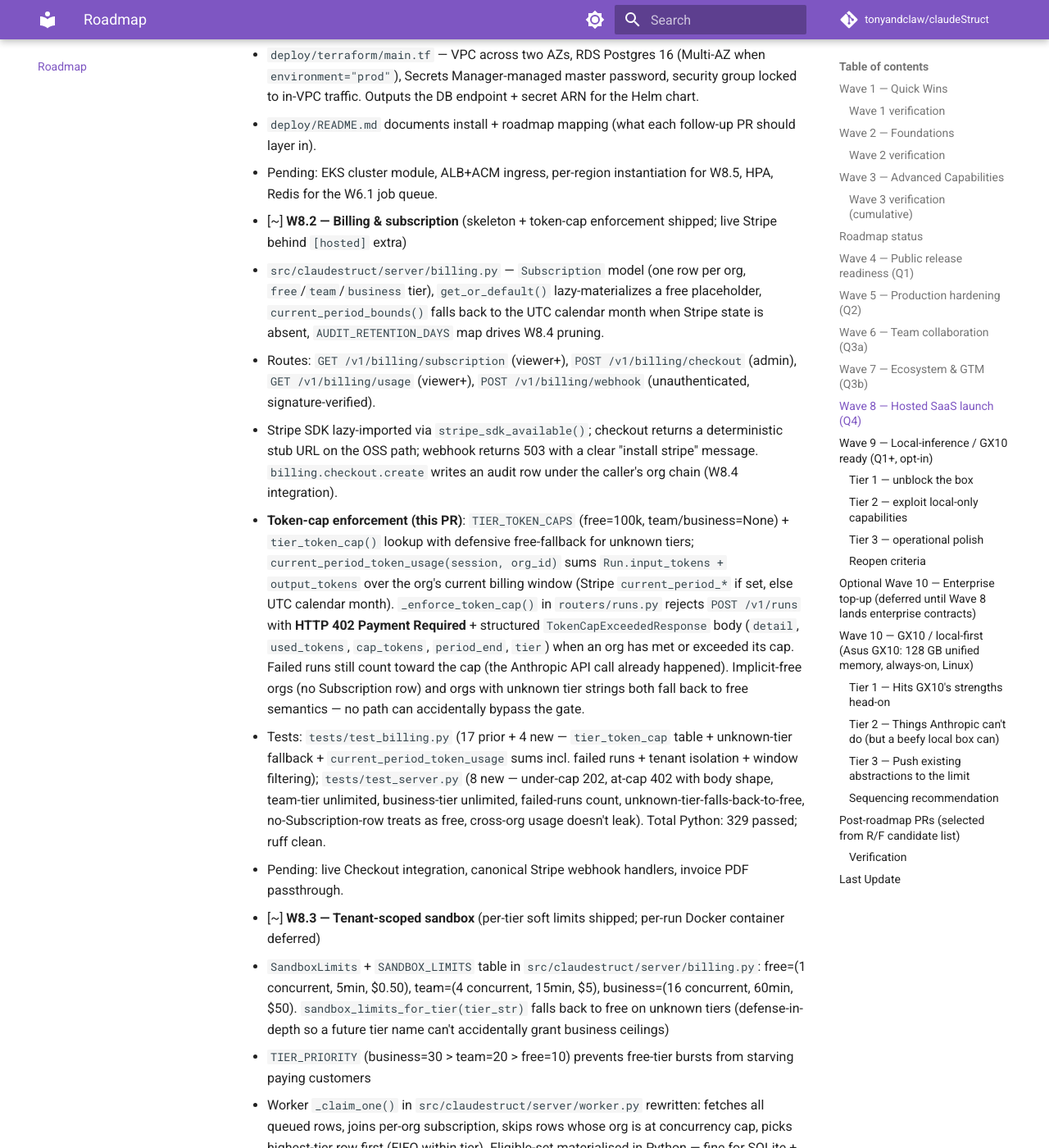
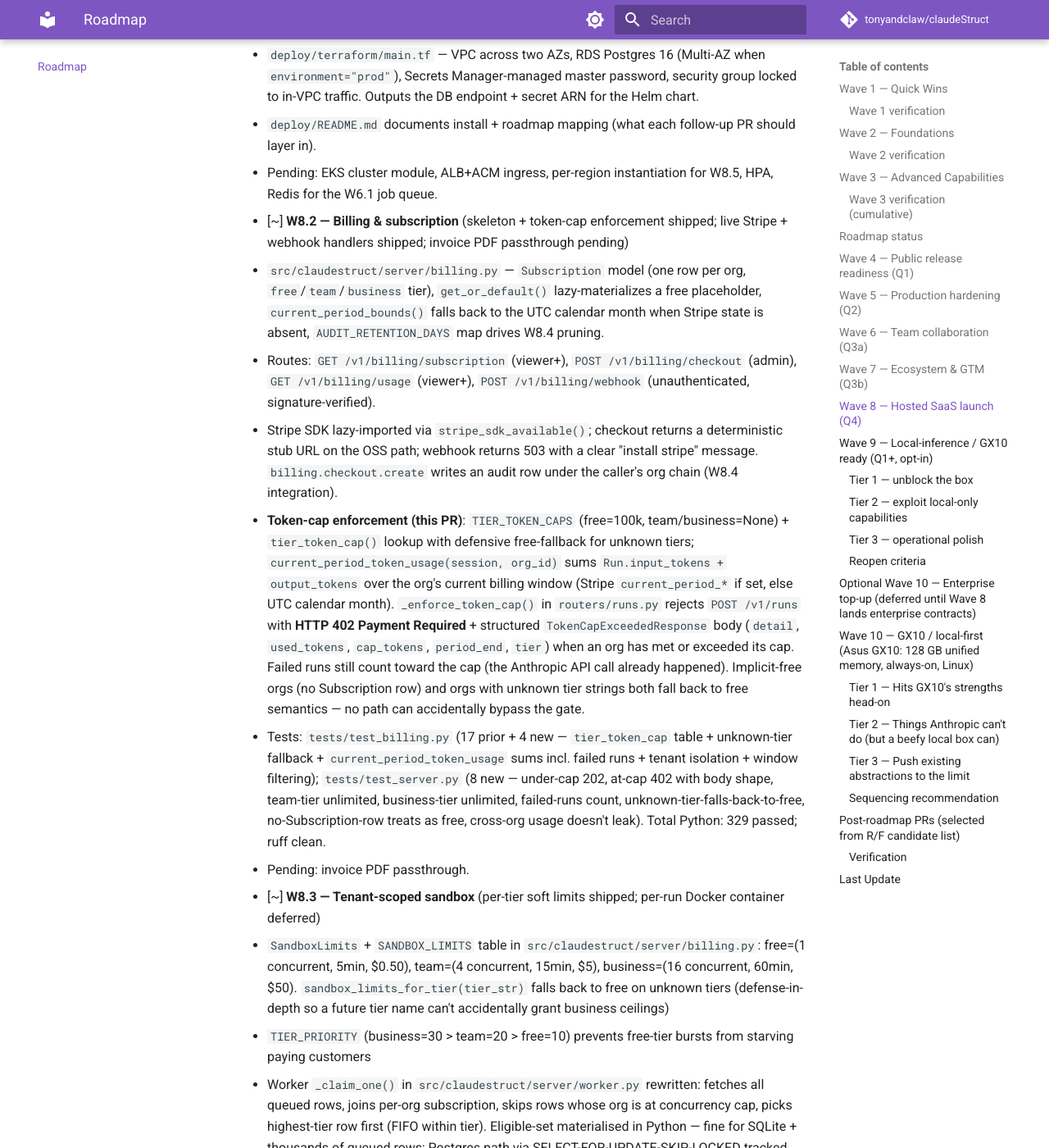
Before and after one commit to TonyTY-Hsieh-ASUS/claudeStruct, an MkDocs documentation site: the page built from docs/roadmap.md, in a window 1280 px wide and 1400 px high, scrolled down 19352 px. Shown: the whole window at 82% size. Built offline with MkDocs 1.6.1 and Material for MkDocs 9.7.7, drawn with Linux system fonts in a browser that asks for light colours; comment, search, counter and statistics services are not loaded.

Commit message:
W8.2: update TODO to reflect shipped live Stripe + webhook handlers
Co-Authored-By: Claude Opus 4.7 <noreply@anthropic.com>

```diff
--- a/TODO.md
+++ b/TODO.md
@@ -346,13 +346,13 @@ Goal: a managed service teams pay for. Open-core split: Waves 4-7 OSS, Wave 8 ho
   - `deploy/terraform/main.tf` — VPC across two AZs, RDS Postgres 16 (Multi-AZ when `environment="prod"`), Secrets Manager-managed master password, security group locked to in-VPC traffic. Outputs the DB endpoint + secret ARN for the Helm chart.
   - `deploy/README.md` documents install + roadmap mapping (what each follow-up PR should layer in).
   - Pending: EKS cluster module, ALB+ACM ingress, per-region instantiation for W8.5, HPA, Redis for the W6.1 job queue.
-- [~] **W8.2 — Billing & subscription** (skeleton + token-cap enforcement shipped; live Stripe behind `[hosted]` extra)
+- [~] **W8.2 — Billing & subscription** (skeleton + token-cap enforcement shipped; live Stripe + webhook handlers shipped; invoice PDF passthrough pending)
   - `src/claudestruct/server/billing.py` — `Subscription` model (one row per org, `free`/`team`/`business` tier), `get_or_default()` lazy-materializes a free placeholder, `current_period_bounds()` falls back to the UTC calendar month when Stripe state is absent, `AUDIT_RETENTION_DAYS` map drives W8.4 pruning.
   - Routes: `GET /v1/billing/subscription` (viewer+), `POST /v1/billing/checkout` (admin), `GET /v1/billing/usage` (viewer+), `POST /v1/billing/webhook` (unauthenticated, signature-verified).
   - Stripe SDK lazy-imported via `stripe_sdk_available()`; checkout returns a deterministic stub URL on the OSS path; webhook returns 503 with a clear "install stripe" message. `billing.checkout.create` writes an audit row under the caller's org chain (W8.4 integration).
   - **Token-cap enforcement (this PR)**: `TIER_TOKEN_CAPS` (free=100k, team/business=None) + `tier_token_cap()` lookup with defensive free-fallback for unknown tiers; `current_period_token_usage(session, org_id)` sums `Run.input_tokens + output_tokens` over the org's current billing window (Stripe `current_period_*` if set, else UTC calendar month). `_enforce_token_cap()` in `routers/runs.py` rejects `POST /v1/runs` with **HTTP 402 Payment Required** + structured `TokenCapExceededResponse` body (`detail`, `used_tokens`, `cap_tokens`, `period_end`, `tier`) when an org has met or exceeded its cap. Failed runs still count toward the cap (the Anthropic API call already happened). Implicit-free orgs (no Subscription row) and orgs with unknown tier strings both fall back to free semantics — no path can accidentally bypass the gate.
   - Tests: `tests/test_billing.py` (17 prior + 4 new — `tier_token_cap` table + unknown-tier fallback + `current_period_token_usage` sums incl. failed runs + tenant isolation + window filtering); `tests/test_server.py` (8 new — under-cap 202, at-cap 402 with body shape, team-tier unlimited, business-tier unlimited, failed-runs count, unknown-tier-falls-back-to-free, no-Subscription-row treats as free, cross-org usage doesn't leak). Total Python: 329 passed; ruff clean.
-  - Pending: live Checkout integration, canonical Stripe webhook handlers, invoice PDF passthrough.
+  - Pending: invoice PDF passthrough.
 - [~] **W8.3 — Tenant-scoped sandbox** (per-tier soft limits shipped; per-run Docker container deferred)
   - `SandboxLimits` + `SANDBOX_LIMITS` table in `src/claudestruct/server/billing.py`: free=(1 concurrent, 5min, $0.50), team=(4 concurrent, 15min, $5), business=(16 concurrent, 60min, $50). `sandbox_limits_for_tier(tier_str)` falls back to free on unknown tiers (defense-in-depth so a future tier name can't accidentally grant business ceilings)
   - `TIER_PRIORITY` (business=30 > team=20 > free=10) prevents free-tier bursts from starving paying customers
```
